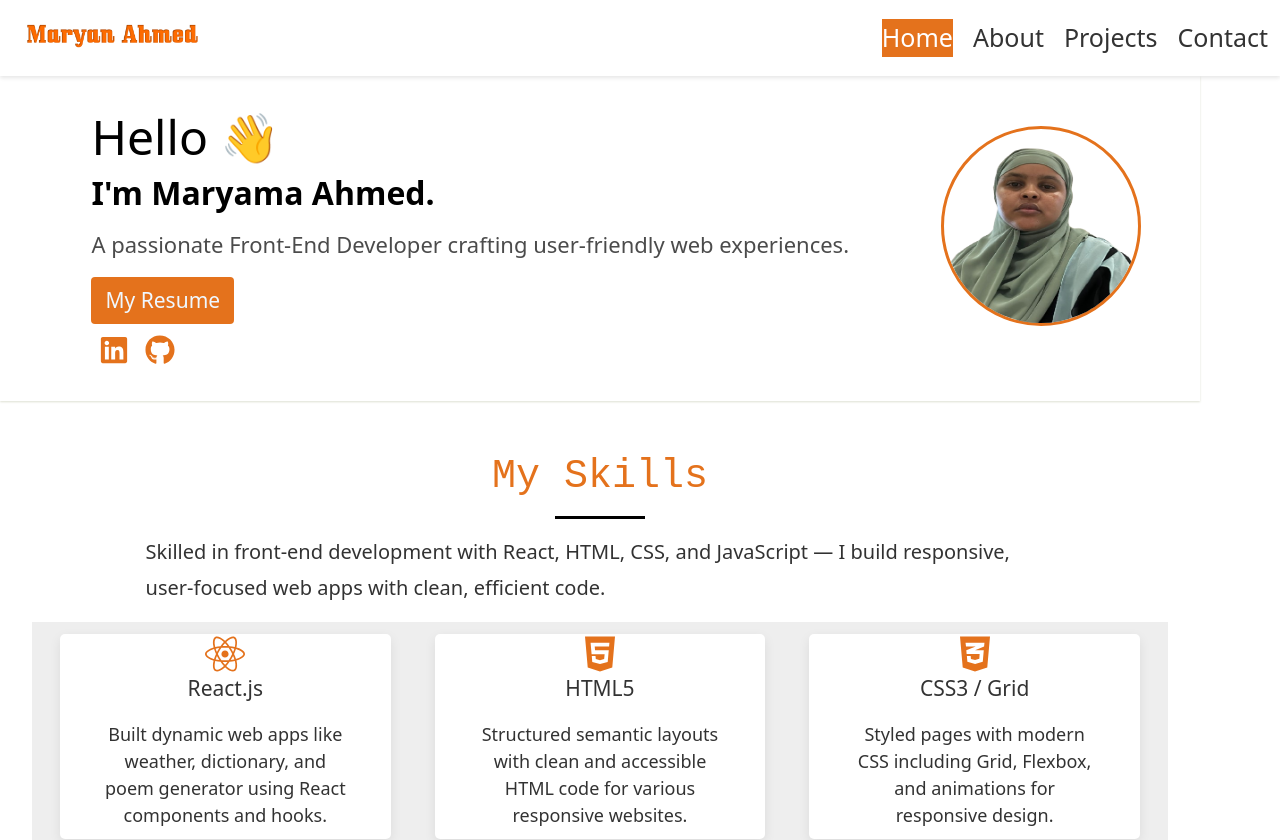
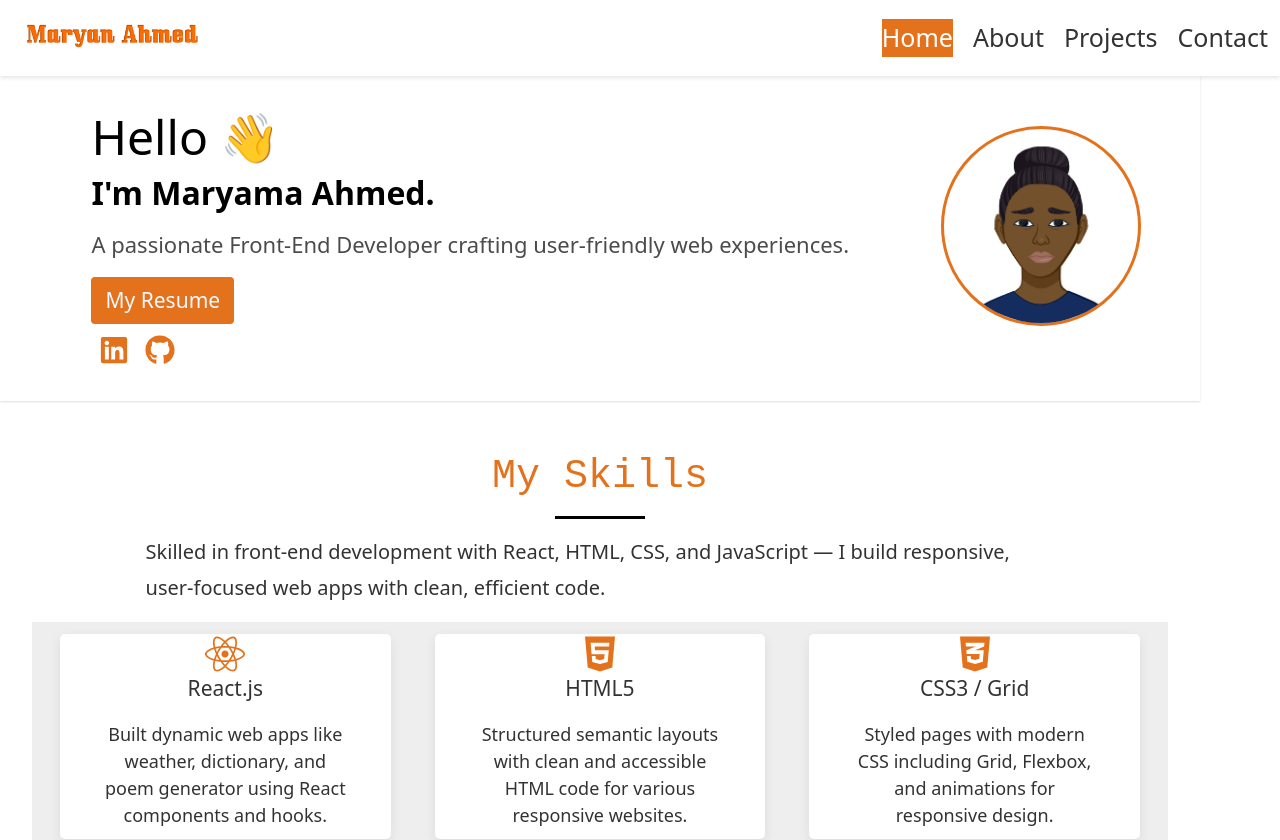
Before and after one commit to ZaamiAhmed/MaryamAhmed, a React (Create React App) app in the folder my-portfolio/: page / in a window 1280 px wide. Shown: the top 840 px of the page. Built offline with nearby package versions, Linux system fonts and the light colour scheme.

Commit message:
changed profile image

```diff
--- a/my-portfolio/src/components/Intro.jsx
+++ b/my-portfolio/src/components/Intro.jsx
@@ -1,6 +1,7 @@
 import './Intro.css';
 import Skills from './Skills';
-import image from '../images/mary.png';
+// import image from '../images/mary.png';
+import avatar from '../images/avatar.png';
 import { FaLinkedin, FaGithub } from "react-icons/fa";
 
 
@@ -52,7 +53,7 @@ export default function Intro() {
         </div>
         <div className="me">
           <motion.img
-            src={image}
+            src={avatar}
             alt="Maryama Ahmed"
             className="my-image"
             initial={{ opacity: 0, y: 50 }}
```
Also changed, not shown: my-portfolio/src/images/avatar.png (added).
